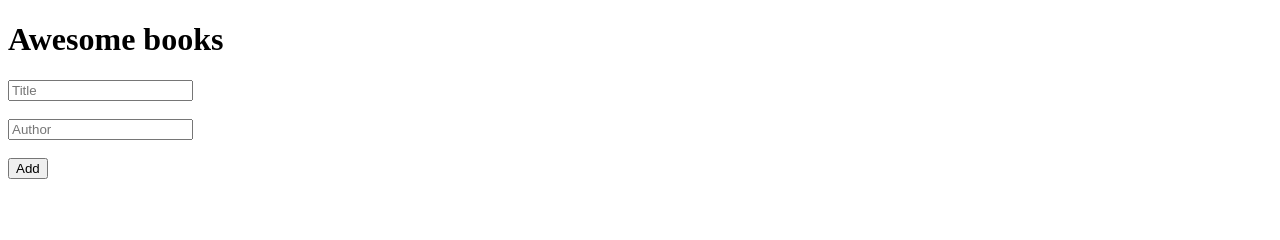
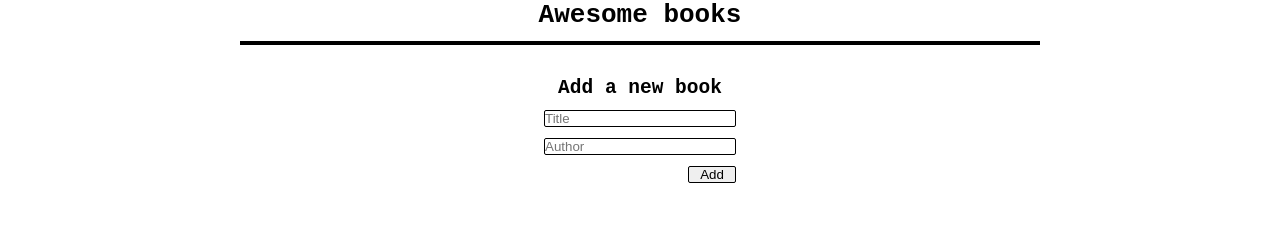
Before and after one commit to addisalemseifu/AusomeBooks, a plain HTML site: page index.html in a window 1280 px wide. Drawn offline with Linux system fonts and the light colour scheme.

Commit message:
Add h2 tag for the form

```diff
--- a/index.html
+++ b/index.html
@@ -5,13 +5,16 @@
     <meta http-equiv="X-UA-Compatible" content="IE=edge">
     <meta name="viewport" content="width=device-width, initial-scale=1.0">
     <title>Document</title>
+    <link rel="stylesheet" href="style.css">
 </head>
 <body>
     <h1>Awesome books</h1>
     <div class="book-list">
 
+
     </div>
     <form>
+        <h2>Add a new book</h2>
         <input type="text" name="text" id="txt" placeholder="Title" required><br><br>
         <input type="text" name="text" id="txtOne" placeholder="Author" required><br><br>
         <button type="submit" class="add">Add</button>
```
